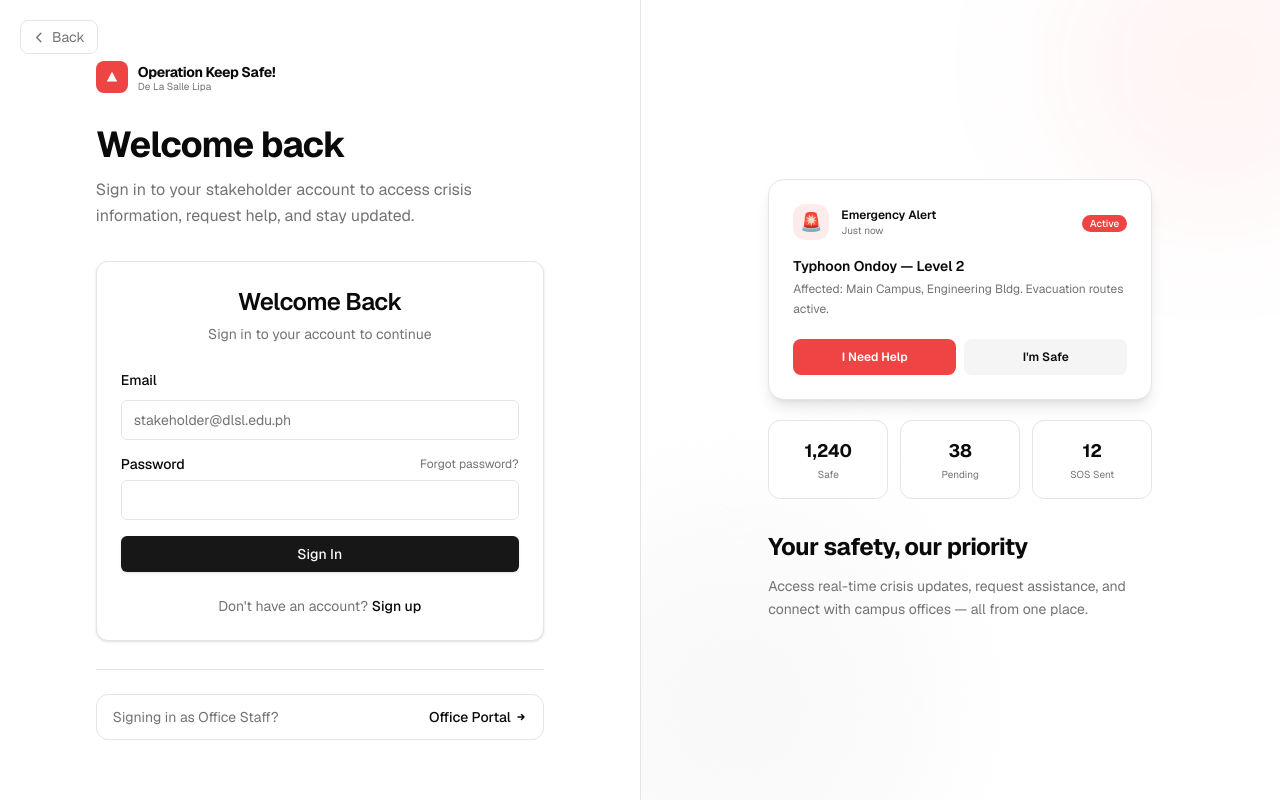
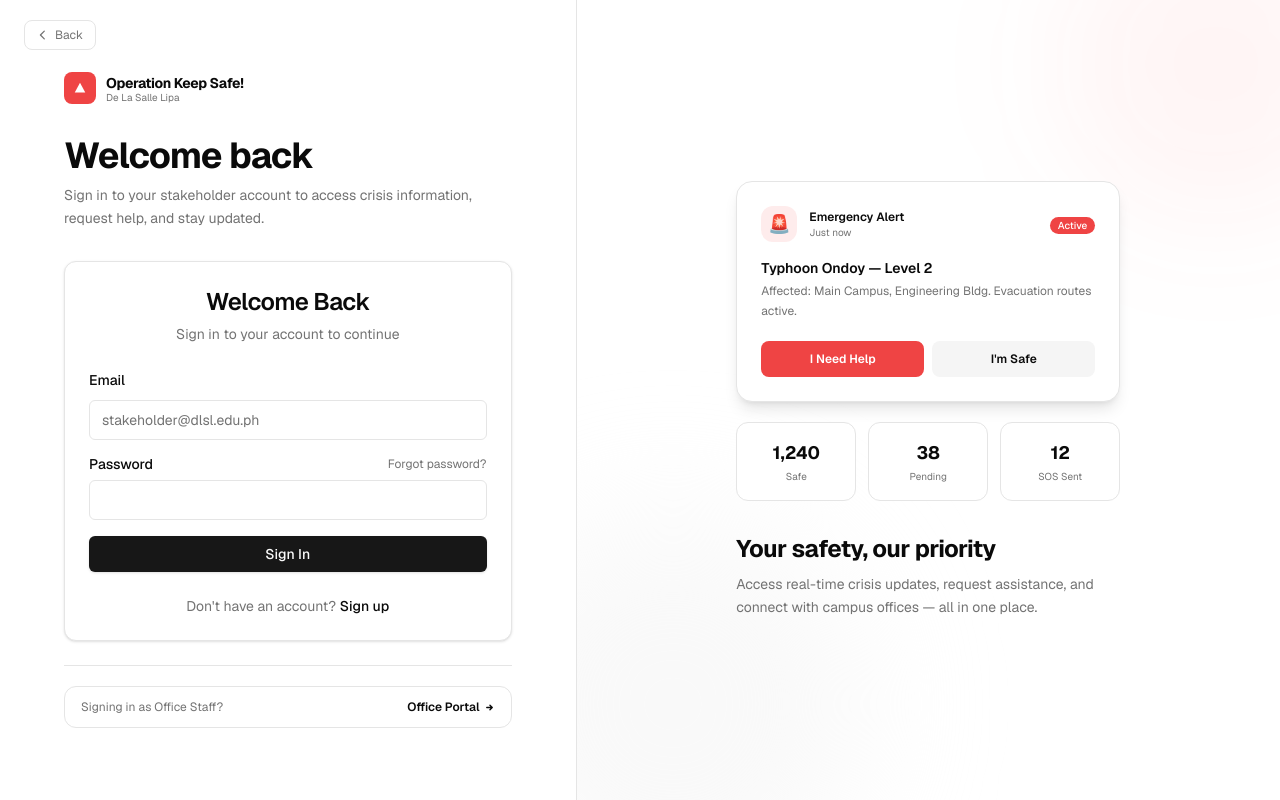
Before and after one commit to luisantonioj/oks, a Next.js app: page /login in a window 1280 px wide. Built offline with nearby package versions, Linux system fonts and the light colour scheme; no server answers.

Commit message:
Enhanced UI for Stakeholder Login 2.0

```diff
--- a/app/(auth)/login/page.tsx
+++ b/app/(auth)/login/page.tsx
@@ -10,12 +10,10 @@ import { EnvVarWarning } from "@/components/env-var-warning";
 import { hasEnvVars } from "@/lib/utils";
 
 export default async function LoginPage() {
-  // Session Checks — UNCHANGED
   const cookieStore = await cookies();
   if (cookieStore.get("oks_admin_session")?.value === "authenticated") {
     redirect("/portal/dashboard");
   }
-
   const supabase = await createClient();
   const { data: { user } } = await supabase.auth.getUser();
   if (user) {
@@ -25,22 +23,24 @@ export default async function LoginPage() {
   }
 
   return (
-    <div className="min-h-screen flex bg-background relative">
+    <div className="min-h-screen flex bg-background">
 
-      {/* ── Floating back button (top-left, outside both panels) ── */}
-      <div className="absolute top-5 left-5 z-10">
+      {/* ── Left: Form Panel ── */}
+      <div className="flex-1 flex flex-col bg-background relative">
+        {/* Back button — floated, doesn't affect centering */}
+        <div className="absolute top-5 left-6">
           <Link
             href="/"
-          className="inline-flex items-center gap-1.5 text-sm text-muted-foreground hover:text-foreground transition-colors bg-background/80 backdrop-blur-sm border border-border px-3 py-1.5 rounded-lg hover:bg-accent"
+            className="inline-flex items-center gap-1.5 text-xs text-muted-foreground hover:text-foreground transition-colors border border-border bg-background px-3 py-1.5 rounded-lg hover:bg-accent"
           >
-          <svg width="13" height="13" viewBox="0 0 14 14" fill="none">
+            <svg width="12" height="12" viewBox="0 0 14 14" fill="none">
               <path d="M8.5 2.5L4 7l4.5 4.5" stroke="currentColor" strokeWidth="1.5" strokeLinecap="round" strokeLinejoin="round" />
             </svg>
             Back
           </Link>
         </div>
 
-      {/* ── Left: Form Panel ── */}
+        {/* Centered content */}
         <div className="flex-1 flex items-center justify-center px-8 xl:px-16">
           <div className="w-full max-w-md">
 
@@ -53,44 +53,45 @@ export default async function LoginPage() {
               </div>
               <div className="leading-none">
                 <p className="text-sm font-bold tracking-tight">Operation Keep Safe!</p>
-              <p className="text-[10px] text-muted-foreground font-normal">De La Salle Lipa</p>
+                <p className="text-[10px] text-muted-foreground">De La Salle Lipa</p>
               </div>
             </div>
 
             {/* Heading */}
             <div className="mb-8">
-            <h1 className="text-4xl font-bold tracking-tight mb-3">Welcome back</h1>
-            <p className="text-muted-foreground text-base leading-relaxed">
+              <h1 className="text-4xl font-bold tracking-tight mb-2">Welcome back</h1>
+              <p className="text-muted-foreground text-sm leading-relaxed">
                 Sign in to your stakeholder account to access crisis information,
                 request help, and stay updated.
               </p>
             </div>
 
             {/* Form */}
-          <div className="mb-7">
+            <div className="mb-6">
               {!hasEnvVars ? <EnvVarWarning /> : (
                 <Suspense><LoginForm /></Suspense>
               )}
             </div>
 
             {/* Switch link */}
-          <div className="pt-6 border-t border-border">
+            <div className="pt-5 border-t border-border">
               <Link
                 href="/login-office"
                 className="flex items-center justify-between w-full text-sm px-4 py-3 rounded-xl border border-border hover:bg-accent transition-all group"
               >
-              <span className="text-muted-foreground group-hover:text-foreground transition-colors">
+                <span className="text-muted-foreground text-xs group-hover:text-foreground transition-colors">
                   Signing in as Office Staff?
                 </span>
-              <span className="font-medium text-foreground flex items-center gap-1">
+                <span className="text-xs font-semibold text-foreground flex items-center gap-1">
                   Office Portal
-                <svg width="12" height="12" viewBox="0 0 12 12" fill="none">
+                  <svg width="11" height="11" viewBox="0 0 12 12" fill="none">
                     <path d="M3 6h6M6.5 3.5L9 6l-2.5 2.5" stroke="currentColor" strokeWidth="1.5" strokeLinecap="round" strokeLinejoin="round" />
                   </svg>
                 </span>
               </Link>
             </div>
 
+          </div>
         </div>
       </div>
 
@@ -122,7 +123,6 @@ export default async function LoginPage() {
             </div>
           </div>
 
-          {/* Stats */}
           <div className="grid grid-cols-3 gap-3 mb-8">
             {[{ v: "1,240", l: "Safe" }, { v: "38", l: "Pending" }, { v: "12", l: "SOS Sent" }].map((s) => (
               <div key={s.l} className="bg-background border border-border rounded-xl py-4 text-center">
@@ -132,9 +132,9 @@ export default async function LoginPage() {
             ))}
           </div>
 
-          <h2 className="text-2xl font-bold tracking-tight mb-3">Your safety, our priority</h2>
+          <h2 className="text-2xl font-bold tracking-tight mb-2">Your safety, our priority</h2>
           <p className="text-sm text-muted-foreground leading-relaxed">
-            Access real-time crisis updates, request assistance, and connect with campus offices — all from one place.
+            Access real-time crisis updates, request assistance, and connect with campus offices — all in one place.
           </p>
         </div>
       </div>
```
Lines whose indentation alone changed are shown as unchanged.
